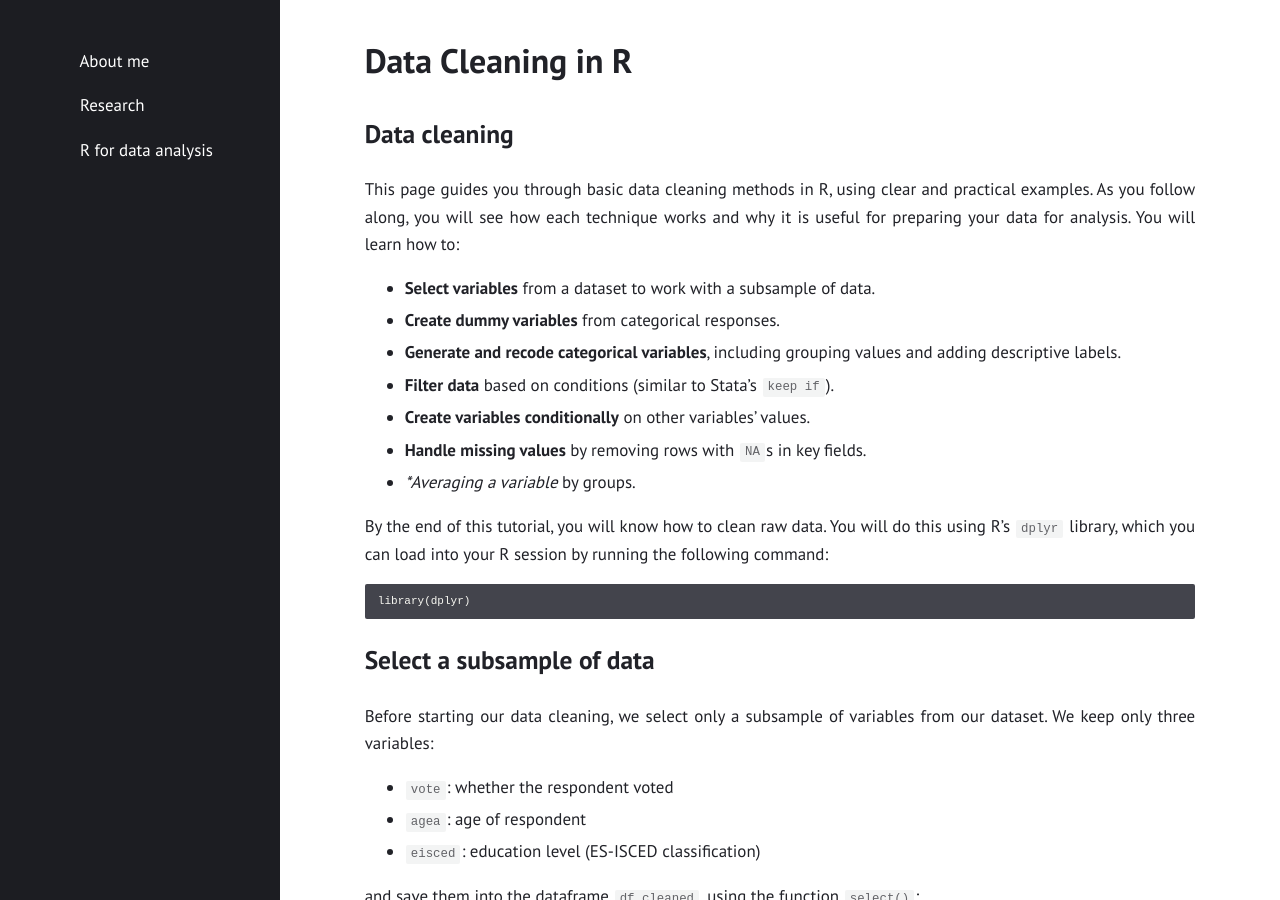
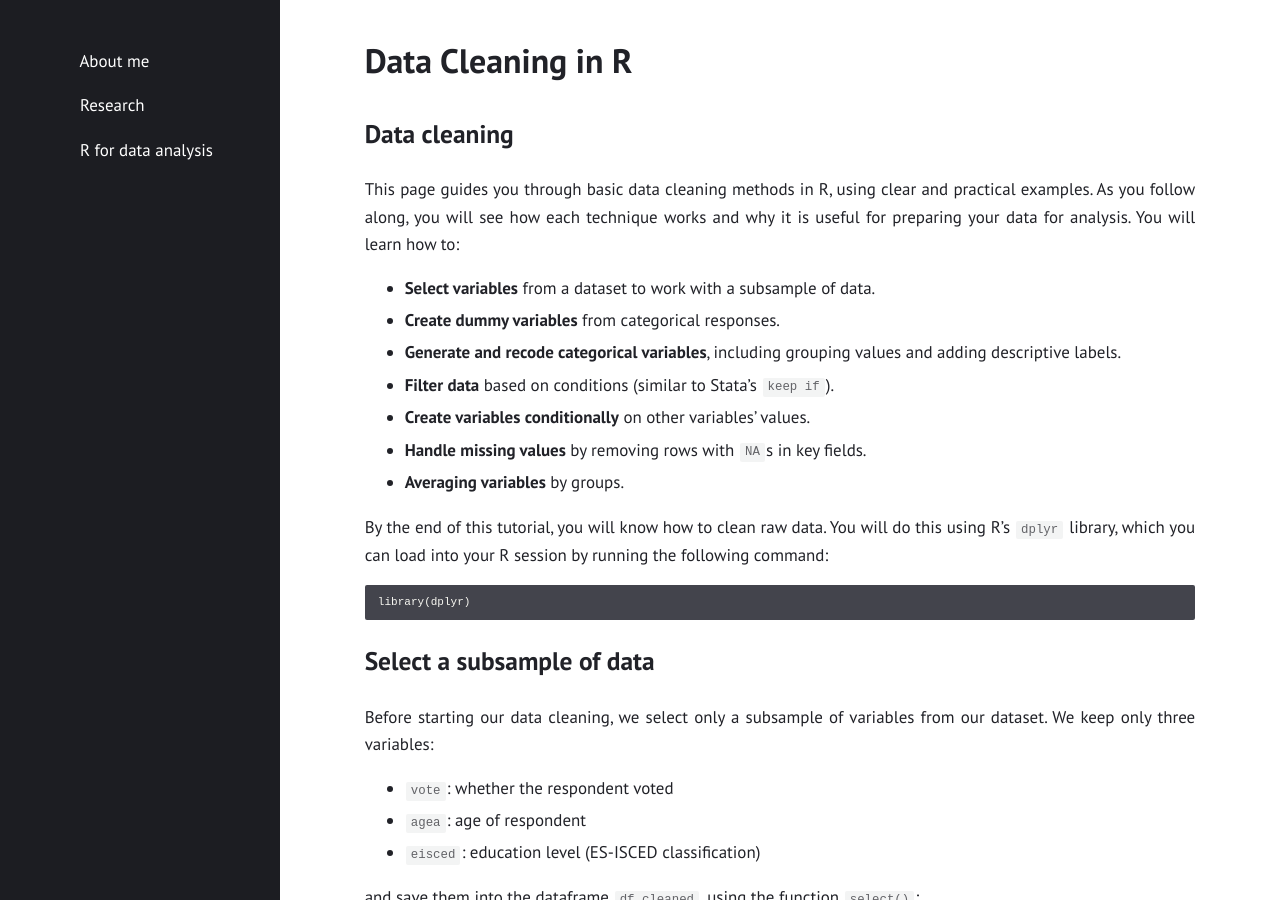
Before and after one commit to gubellom/gubellom.github.io, a Jekyll site: the page built from R files/Manipulation.md, in a window 1280 px wide and 900 px high. Built offline with Jekyll 4.4.1, drawn with Linux system fonts in a browser that asks for light colours.

Commit message:
Update Manipulation.md
Signed-off-by: Michele Gubello <62111923+gubellom@users.noreply.github.com>

````diff
--- a/R files/Manipulation.md
+++ b/R files/Manipulation.md
@@ -26,7 +26,7 @@ This page guides you through basic data cleaning methods in R, using clear and p
 - **Filter data** based on conditions (similar to Stata’s `keep if`).
 - **Create variables conditionally** on other variables' values.
 - **Handle missing values** by removing rows with `NA`s in key fields.
-- **Averaging a variable* by groups.
+- **Averaging variables** by groups.
 
 By the end of this tutorial, you will know how to clean raw data. You will do this using R's `dplyr` library, which you can load into your R session by running the following command:
 ```r
````
